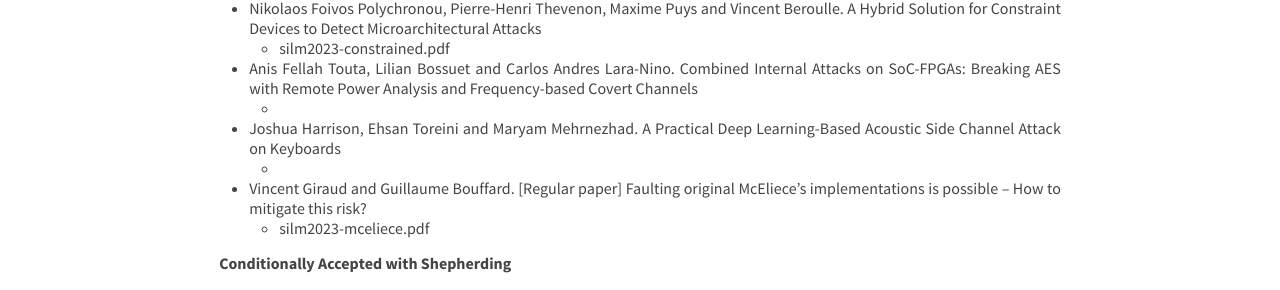
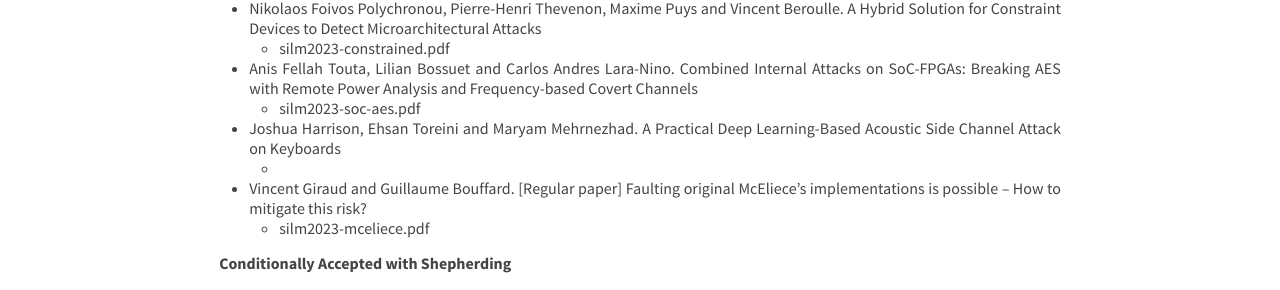
Before and after one commit to silm-workshop/silm-workshop.github.io, a Jekyll site: the page built from 2023-program.md, in a window 1280 px wide. Shown: the part 646-936 px from the top of the page. Built offline with Jekyll 4.4.1, drawn with Linux system fonts in a browser that asks for light colours; our own code applies the rules of GitHub Pages for plain Markdown files.

Commit message:
got almost all papers

```diff
--- a/2023-program.md
+++ b/2023-program.md
@@ -40,7 +40,7 @@ Microarchitectural Attacks
 - Anis Fellah Touta, Lilian Bossuet and Carlos Andres Lara-Nino. Combined
   Internal Attacks on SoC-FPGAs: Breaking AES with Remote Power Analysis
 and Frequency-based Covert Channels
-    -
+    - silm2023-soc-aes.pdf
 - Joshua Harrison, Ehsan Toreini and Maryam Mehrnezhad. A Practical Deep
   Learning-Based Acoustic Side Channel Attack on Keyboards
     -
```
Also changed, not shown: 1 other file.
